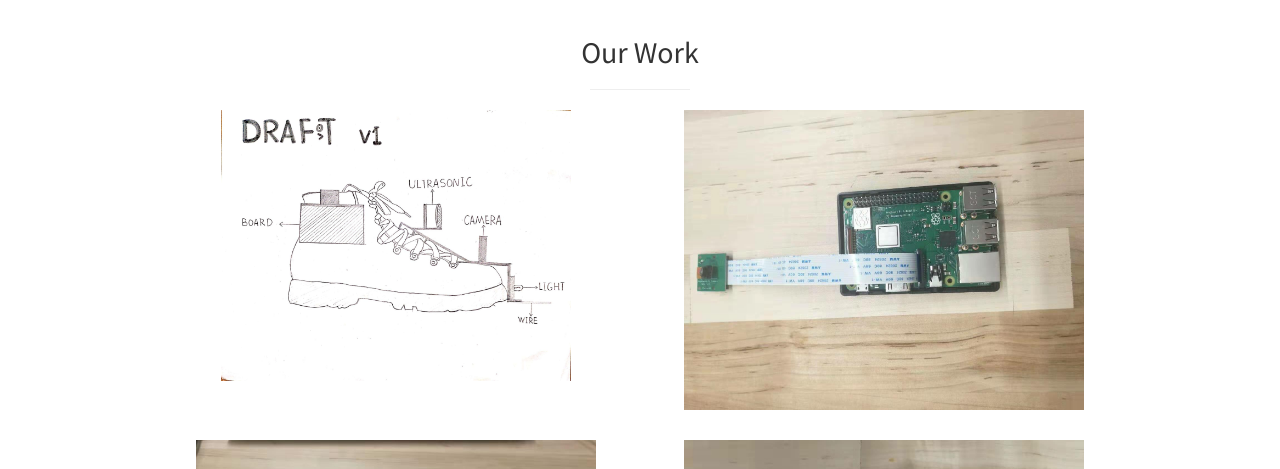
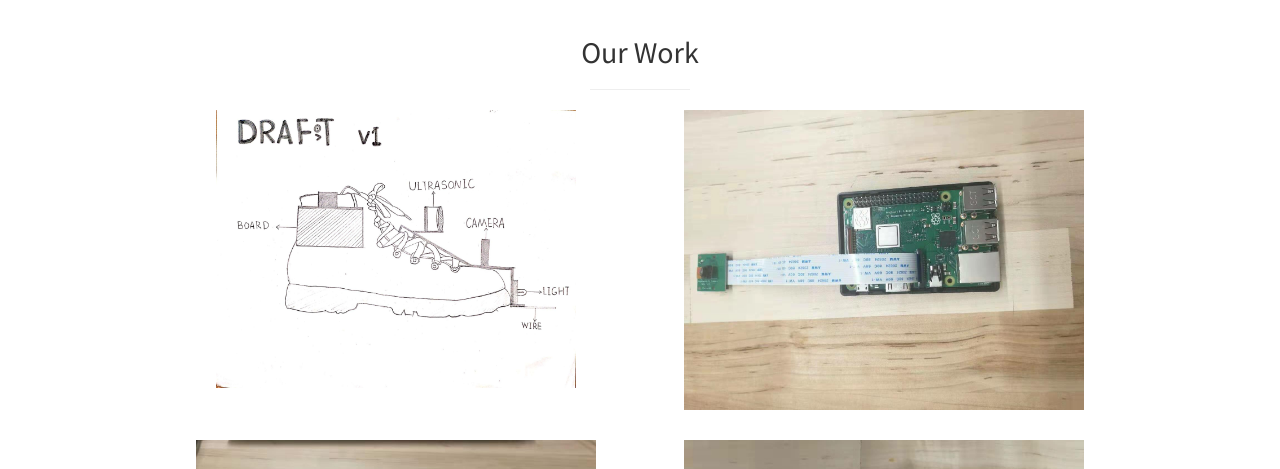
Before and after one commit to ProjectLambda9/ProjectLambda, a Jekyll site: the page built from index.html, in a window 1280 px wide. Shown: the part 1982-2451 px from the top of the page. Built offline with Jekyll 4.4.1, drawn with Linux system fonts in a browser that asks for light colours.

Commit message:
Update portfolio.html

```diff
--- a/_includes/portfolio.html
+++ b/_includes/portfolio.html
@@ -8,7 +8,7 @@
           <div class="col-md-6">
             <div class="portfolio-item">
 <!--              <a href="#"> -->
-                <img class="img-portfolio img-responsive" src="img/tmp.jpg" width=350 height=400>
+                <img class="img-portfolio img-responsive" src="img/tmp.jpg" width=360 height=450>
 <!--                  <text>产品示意图</text> -->
 <!--              </a>   -->
             </div>
```
